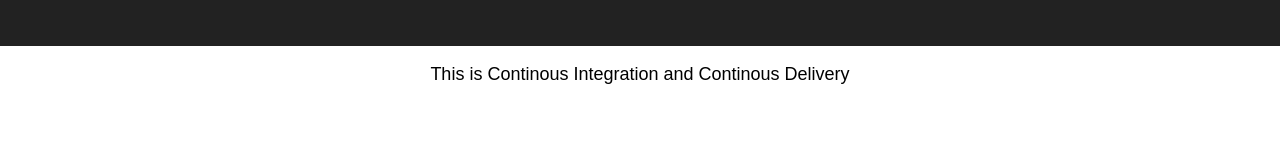
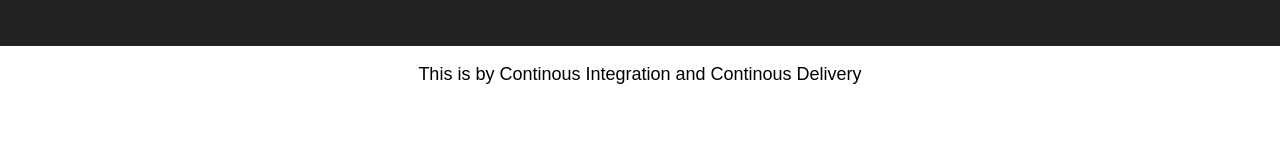
Before and after one commit to madhusj/Basic-App, a React (Create React App) app: page / in a window 1280 px wide. Shown: the part 144-298 px from the top of the page. Built offline with nearby package versions, Linux system fonts and the light colour scheme.

Commit message:
testing CD

```diff
--- a/src/App.js
+++ b/src/App.js
@@ -11,7 +11,7 @@ class App extends Component {
           <h1 className="App-title">Hi Kishan..welcome to React</h1>
         </header>
         <p className="App-intro">
-          This is Continous Integration and Continous Delivery
+          This is by Continous Integration and Continous Delivery
         </p>
       </div>
     );
```
